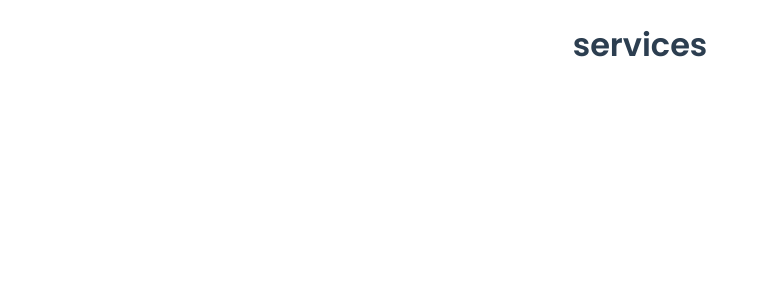
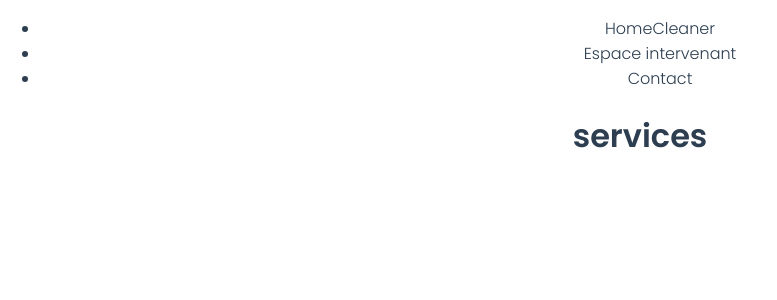
Before and after one commit to AdrienCalmesnil/10-2021-Home-Cleaner, a Vue app: page /services in a window 1280 px wide. Shown: the top 300 px of the page, without its empty margins (0-777 px from the left). Built offline with nearby package versions, Linux system fonts and the light colour scheme.

Commit message:
Header import to services view

```diff
--- a/public/index.html
+++ b/public/index.html
@@ -4,7 +4,7 @@
     <meta charset="utf-8">
     <meta http-equiv="X-UA-Compatible" content="IE=edge">
     <meta name="viewport" content="width=device-width,initial-scale=1.0">
-    <link rel="icon" href="<%= BASE_URL %>favicon.ico">
+    <link rel="icon" href="./assets/images/Hicon.png">
     <title><%= htmlWebpackPlugin.options.title %></title>
   </head>
   <body>
--- /dev/null
+++ b/src/components/Header.vue
@@ -0,0 +1,26 @@
+<template>
+    <div class="header">
+        <div class="header_wrapper container">
+            <ul>
+                <div class="title">
+                    <li class="title_item">HomeCleaner</li>
+                </div>
+                <div class="items">
+                    <li class="items_item">Espace intervenant</li>
+                    <li class="items_item">Contact</li>
+                </div>
+            </ul>
+        </div>
+    </div>
+</template>
+
+<script>
+export default {
+    name:'Header',
+    data(){
+        return {
+
+        }
+    }
+}
+</script>
--- a/src/router/index.js
+++ b/src/router/index.js
@@ -4,6 +4,7 @@ import About from '@/views/About.vue'
 import Login from '@/views/Login.vue'
 import NotFound from '@/views/NotFound.vue'
 import Services from '@/views/Services.vue'
+import Header from '@/components/Header.vue'
 
 const routes = [
     {
@@ -45,6 +46,14 @@ const routes = [
             title:"Services"
         },
     },
+    {
+        name:'Header',
+        path:'/header',
+        component:Header,
+        meta:{
+            title:"Header"
+        },
+    }
 ];
 
 const router =  createRouter({
--- a/src/views/Services.vue
+++ b/src/views/Services.vue
@@ -1,11 +1,18 @@
 <template>
-    <h1>services
-    </h1>
+    <div class="services">
+        <Header></Header>
+        <h1>services</h1>
+    </div>
 </template>
 
 <script>
+import Header from '@/components/Header.vue'
+
 export default {
     name:'services',
+    components:{
+        Header,
+    },
     data(){
         return{
         }
```
Also changed, not shown: src/store/index.js (+26 -26 lines), public/assets/images/Hicon.png (added).
